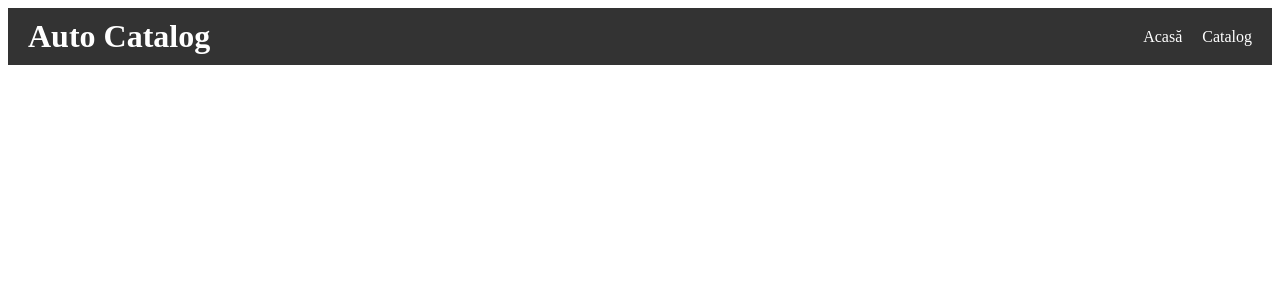
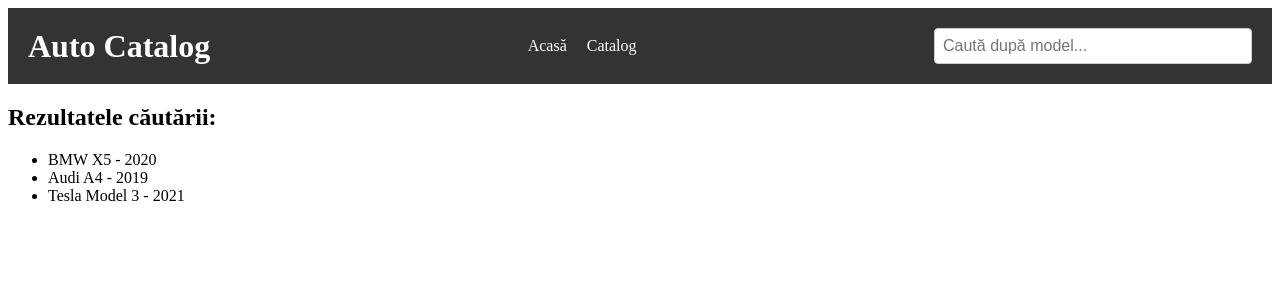
Before and after one commit to radufurtuna/Practica-in-productie-, a React (Create React App) app: page / in a window 1280 px wide. Shown: the top 300 px of the page. Built offline with nearby package versions, Linux system fonts and the light colour scheme.

Commit message:
Adaugare bara de cautare cu filtrare

```diff
--- a/src/App.js
+++ b/src/App.js
@@ -1,7 +1,37 @@
-import React from 'react';
+import React, { useState, useEffect } from 'react';
 import './style.css';
 
+// Datele inițiale (poți înlocui cu un API sau un fișier JSON extern)
+const MOCK_DATA = [
+  { id: 1, car_model: 'BMW X5', year: 2020 },
+  { id: 2, car_model: 'Audi A4', year: 2019 },
+  { id: 3, car_model: 'Tesla Model 3', year: 2021 },
+];
+
+// Funcție pentru filtrarea mașinilor
+const filterCars = (searchText, listOfCars) => {
+  if (!searchText) {
+    return listOfCars;
+  }
+  return listOfCars.filter(({ car_model }) =>
+    car_model.toLowerCase().includes(searchText.toLowerCase())
+  );
+};
+
 function App() {
+  const [searchTerm, setSearchTerm] = useState(''); // Textul introdus în bara de căutare
+  const [carList, setCarList] = useState(MOCK_DATA); // Lista de mașini filtrată
+
+  // Debounce pentru căutare (optimizare)
+  useEffect(() => {
+    const debounce = setTimeout(() => {
+      const filteredCars = filterCars(searchTerm, MOCK_DATA);
+      setCarList(filteredCars);
+    }, 300); // Așteaptă 300ms
+
+    return () => clearTimeout(debounce); // Curăță timeout-ul la fiecare modificare
+  }, [searchTerm]);
+
   return (
     <div className="App">
       {/* Bara de navigare */}
@@ -13,10 +43,26 @@ function App() {
             <li><a href="#catalog">Catalog</a></li>
           </ul>
         </nav>
+        {/* Bara de căutare */}
+        <input
+          type="text"
+          placeholder="Caută după model..."
+          value={searchTerm}
+          onChange={(e) => setSearchTerm(e.target.value)}
+          className="search-bar"
+        />
       </header>
 
       {/* Conținut principal */}
       <main>
+        <h2>Rezultatele căutării:</h2>
+        <ul>
+          {carList.map(car => (
+            <li key={car.id}>
+              {car.car_model} - {car.year}
+            </li>
+          ))}
+        </ul>
       </main>
     </div>
   );
--- a/src/style.css
+++ b/src/style.css
@@ -27,3 +27,13 @@
   color: white;
   text-decoration: none;
 }
+
+.search-bar {
+  margin: 10px 0;
+  padding: 8px;
+  width: 100%;
+  max-width: 300px;
+  border: 1px solid #ccc;
+  border-radius: 4px;
+  font-size: 16px;
+}
```
